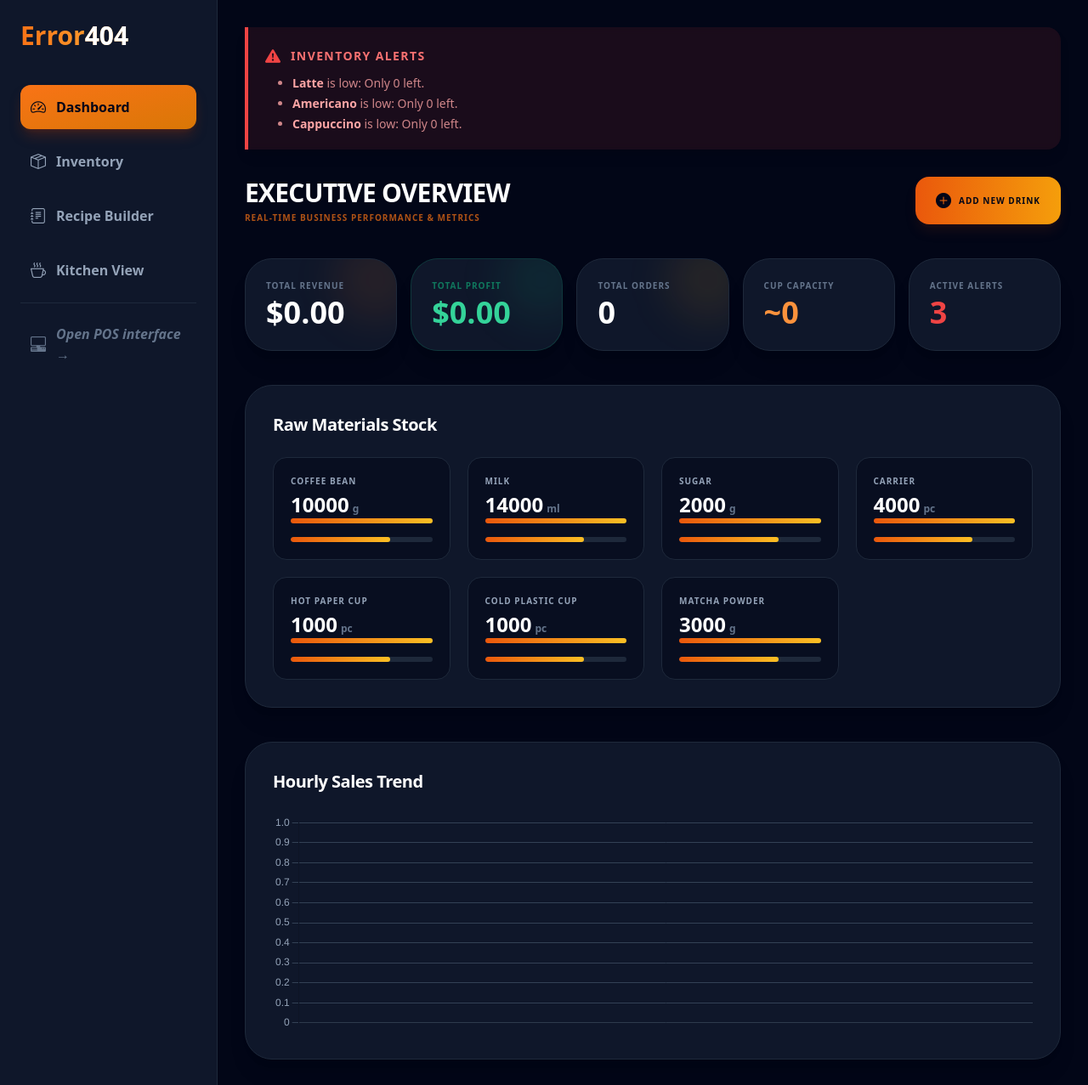
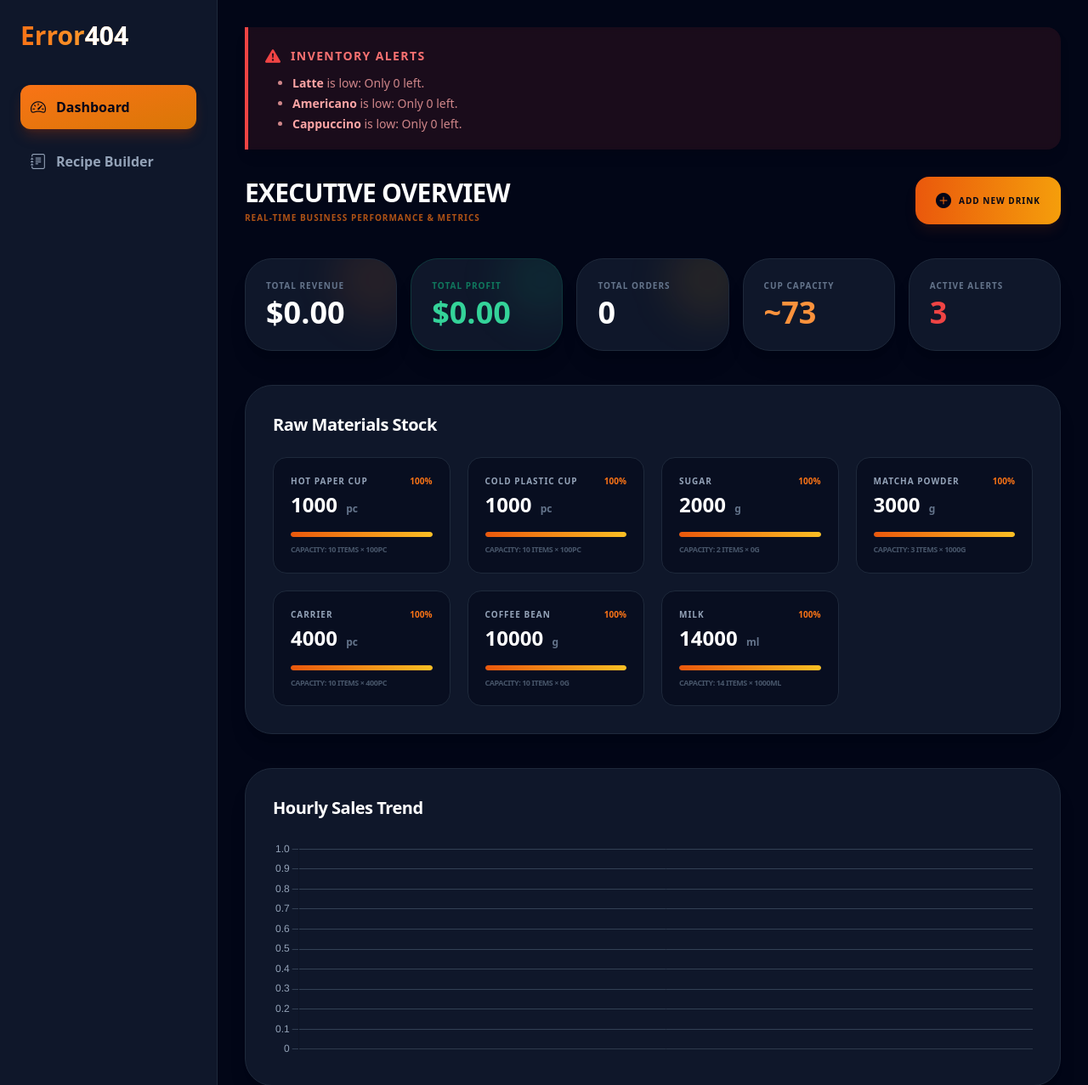
Before and after one commit to khomkhemarak/POS-Error404, a Django app: page /dashboard/ in a window 1280 px wide. Shown: the top 1277 px of the page at 85% size. Run offline with Django 5.2, Linux system fonts and the light colour scheme; data comes from the database, SQL or seed files in the repository; both versions use the stored data as it was after the commit; data that the repository does not hold is empty; some libraries are stand-ins or nearby versions.

Commit message:
update sab sab

```diff
--- a/Error404/sales/models.py
+++ b/Error404/sales/models.py
@@ -117,18 +117,9 @@ class OrderItem(models.Model):
     def __str__(self):
         return f"{self.quantity} x {self.product.name} ({self.drink_type})"
 
+
+
 class Ingredient(models.Model):
-    name = models.CharField(max_length=100)
-    stock_quantity = models.DecimalField(max_digits=10, decimal_places=2, default=0.00)
-    initial_stock_per_item = models.DecimalField(max_digits=10, decimal_places=2, default=0.00)
-    items_count = models.IntegerField(default=1)
-    unit = models.CharField(max_length=10)
-
-    unit_cost = models.DecimalField(max_digits=10, decimal_places=5, default=0.00)
-    last_purchase_price = models.DecimalField(max_digits=10, decimal_places=2, default=0)
-
-    is_packaging = models.BooleanField(default=False)
-
     PACKAGING_CHOICES = (
         ('HOT_CUP', 'Hot Cup'),
         ('COLD_CUP', 'Cold Cup'),
@@ -137,31 +128,50 @@ class Ingredient(models.Model):
         ('CARRIER', 'Plastic Carrier'),
         ('NONE', 'None'),
     )
+
+    name = models.CharField(max_length=100)
+    stock_quantity = models.DecimalField(max_digits=10, decimal_places=2, default=0.00)
+    initial_stock_per_item = models.DecimalField(max_digits=10, decimal_places=2, default=0.00)
+    items_count = models.IntegerField(default=1)
+    max_stock = models.DecimalField(max_digits=10, decimal_places=2, default=1000.00)
+    unit = models.CharField(max_length=10)
+
+    unit_cost = models.DecimalField(max_digits=10, decimal_places=5, default=0.00)
+    last_purchase_price = models.DecimalField(max_digits=10, decimal_places=2, default=0)
+
+    is_packaging = models.BooleanField(default=False)
     packaging_type = models.CharField(max_length=20, choices=PACKAGING_CHOICES, default='NONE')
 
     def __str__(self):
         return f"{self.name} ({self.stock_quantity}{self.unit})"
 
-    def get_stock_percent(self):
-        # Calculate total capacity based on your inputs
-        # Example: 2 bags * 1500g = 3000g total capacity
+    @property
+    def stock_percent(self):
+        """Calculates percentage based on total capacity (items * weight per item)"""
+        # Using Decimal for precise calculation
         total_capacity = self.initial_stock_per_item * self.items_count
 
+        if total_capacity <= 0:
+            total_capacity = self.max_stock
+
         if total_capacity > 0:
-            return min((self.stock_quantity / total_capacity) * 100, 100)
+            percentage = (self.stock_quantity / total_capacity) * 100
+            return float(min(percentage, 100))
         return 0
 
     @property
     def is_low_stock(self):
-        # Alert if stock is below 20%
-        return self.get_stock_percent() < 20
+        """Alert if stock is below 20% of capacity"""
+        return self.stock_percent < 20
 
     def add_new_stock(self, new_items_count, price_paid):
+        added_quantity = new_items_count * self.initial_stock_per_item
         self.items_count += new_items_count
-        self.stock_quantity += (new_items_count * self.initial_stock_per_item)
+        self.stock_quantity += added_quantity
         self.last_purchase_price = price_paid
-        # Recalculate unit cost if price changed
-        self.unit_cost = price_paid / (new_items_count * self.initial_stock_per_item)
+
+        if added_quantity > 0:
+            self.unit_cost = price_paid / added_quantity
         self.save()
 
 class Recipe(models.Model):
--- a/Error404/sales/templates/admin_dashboard.html
+++ b/Error404/sales/templates/admin_dashboard.html
@@ -39,15 +39,15 @@
                 <i class="bi bi-speedometer2 text-lg"></i> Dashboard
             </a>
 
-            <a href="{% url 'inventory_list' %}" class="block p-3 text-slate-400 hover:text-orange-400 hover:bg-slate-800 rounded-xl transition flex items-center gap-3">
+            {% comment %} <a href="{% url 'inventory_list' %}" class="block p-3 text-slate-400 hover:text-orange-400 hover:bg-slate-800 rounded-xl transition flex items-center gap-3">
                 <i class="bi bi-box-seam text-lg"></i> Inventory
-            </a>
+            </a> {% endcomment %}
 
             <a href="{% url 'recipe_builder' %}" class="block p-3 text-slate-400 hover:text-orange-400 hover:bg-slate-800 rounded-xl transition flex items-center gap-3">
                 <i class="bi bi-journal-text text-lg"></i> Recipe Builder
             </a>
 
-            <a href="/kitchen/" class="block p-3 text-slate-400 hover:text-orange-400 hover:bg-slate-800 rounded-xl transition flex items-center gap-3">
+            {% comment %} <a href="/kitchen/" class="block p-3 text-slate-400 hover:text-orange-400 hover:bg-slate-800 rounded-xl transition flex items-center gap-3">
                 <i class="bi bi-cup-hot text-lg"></i> Kitchen View
             </a>
 
@@ -55,7 +55,7 @@
 
             <a href="/pos/" class="block p-3 hover:bg-slate-800 rounded-xl transition text-slate-500 hover:text-orange-300 italic flex items-center gap-3">
                 <i class="bi bi-pc-display-horizontal text-lg"></i> Open POS interface →
-            </a>
+            </a> {% endcomment %}
         </nav>
     </div>
 
@@ -125,16 +125,34 @@
             <h3 class="text-xl font-black mb-6 text-white tracking-tight">Raw Materials Stock</h3>
             <div class="grid grid-cols-1 md:grid-cols-2 lg:grid-cols-4 gap-5">
                 {% for ing in all_ingredients %}
-                <div class="p-5 bg-slate-950/50 rounded-2xl border border-slate-800 hover:border-orange-500/20 transition">
-                    <p class="text-slate-400 text-[10px] font-black tracking-widest uppercase mb-1">{{ ing.name }}</p>
+                <div class="p-5 bg-slate-950/50 rounded-2xl border border-slate-800 hover:border-orange-500/20 transition group">
+                    <div class="flex justify-between items-start mb-1">
+                        <p class="text-slate-400 text-[10px] font-black tracking-widest uppercase">{{ ing.name }}</p>
+                        <span class="text-[10px] font-bold {% if ing.is_low_stock %}text-red-500{% else %}text-orange-500{% endif %}">
+                            {{ ing.stock_percent|floatformat:0 }}%
+                        </span>
+                    </div>
+
                     <div class="flex justify-between items-end">
-                        <p class="text-2xl font-black text-white">{{ ing.stock_quantity|floatformat:0 }}<span class="text-xs font-bold text-slate-500 ml-1">{{ ing.unit }}</span></p>
+                        <p class="text-2xl font-black text-white">
+                            {{ ing.stock_quantity|floatformat:0 }}
+                            <span class="text-xs font-bold text-slate-500 ml-1">{{ ing.unit }}</span>
+                        </p>
                     </div>
-                    <div class="bg-gradient-to-r from-orange-600 to-amber-400 h-1.5 rounded-full"
-                        style="width: {{ ing.stock_quantity|divisibleby:100 }}%;"> </div>
+
                     <div class="w-full bg-slate-800 h-1.5 rounded-full mt-4 overflow-hidden">
-                        <div class="bg-gradient-to-r from-orange-600 to-amber-400 h-1.5 rounded-full" style="width: 70%;"></div>
+                        <div class="h-full transition-all duration-500 rounded-full
+                            {% if ing.is_low_stock %}
+                                bg-red-600 shadow-[0_0_10px_rgba(220,38,38,0.5)]
+                            {% else %}
+                                bg-gradient-to-r from-orange-600 to-amber-400
+                            {% endif %}"
+                            style="width: {{ ing.stock_percent }}%; min-width: 2px;"> </div>
                     </div>
+
+                    <p class="text-[9px] text-slate-600 mt-2 font-bold uppercase tracking-tighter">
+                        Capacity: {{ ing.items_count }} Items × {{ ing.initial_stock_per_item|floatformat:0 }}{{ ing.unit }}
+                    </p>
                 </div>
                 {% empty %}
                 <p class="text-slate-500 italic col-span-4 text-center py-4">No ingredients added yet.</p>
--- a/Error404/sales/views.py
+++ b/Error404/sales/views.py
@@ -23,52 +23,44 @@ def is_admin(user):
     return user.groups.filter(name='Admin').exists() or user.is_superuser
 
 def admin_dashboard(request):
-    # 1. Sales Analytics (Revenue)
+    # 1. Sales Analytics
     total_revenue = Order.objects.filter(is_completed=True).aggregate(Sum('total_amount'))['total_amount__sum'] or 0
     order_count = Order.objects.filter(is_completed=True).count()
 
-    # 2. CALCULATE ACTUAL PROFIT
-    # Fixed: OrderItem uses product.base_price and the related_name 'recipes' in get_production_cost
+    # 2. Profit Calculation
     total_profit = Decimal('0.00')
-    completed_orders = OrderItem.objects.filter(order__is_completed=True).select_related('product')
+    completed_items = OrderItem.objects.filter(order__is_completed=True).select_related('product')
+    for item in completed_items:
+        try:
+            cost_per_unit = item.product.get_production_cost()
+            sale_price = getattr(item, 'price', item.product.base_price)
+            total_profit += (sale_price - cost_per_unit) * item.quantity
+        except: continue
 
-    for item in completed_orders:
-        cost_per_unit = item.product.get_production_cost()
-        # Fixed: Using product.base_price because 'price' field doesn't exist on OrderItem
-        sale_price = item.product.base_price
-
-        item_profit = sale_price - cost_per_unit
-        total_profit += (item_profit * item.quantity)
-
-    # 3. Popular Items
-    popular_items = OrderItem.objects.values('product__name')\
-        .annotate(total_qty=Sum('quantity'))\
-        .order_by('-total_qty')[:5]
-
-    # 4. Hourly Sales (For Chart.js)
-    sales_by_hour = Order.objects.filter(is_completed=True)\
-        .annotate(hour=ExtractHour('created_at'))\
-        .values('hour')\
-        .annotate(total=Sum('total_amount'))\
-        .order_by('hour')
-
+    # 3. Popular Items & Charts
+    popular_items = OrderItem.objects.filter(order__is_completed=True).values('product__name').annotate(total_qty=Sum('quantity')).order_by('-total_qty')[:5]
+    sales_by_hour = Order.objects.filter(is_completed=True).annotate(hour=ExtractHour('created_at')).values('hour').annotate(total=Sum('total_amount')).order_by('hour')
     labels = [f"{item['hour']}:00" for item in sales_by_hour]
     sales_data = [float(item['total']) for item in sales_by_hour]
 
-    # 5. Capacity Logic (Dynamic based on Ingredients)
-    beans = Ingredient.objects.filter(name__icontains="Beans").first()
+    # 4. FIXED CAPACITY LOGIC
+    # We use lower dividers to represent real coffee usage
+    beans = Ingredient.objects.filter(name__icontains="Bean").first()
     milk = Ingredient.objects.filter(name__icontains="Milk").first()
-    total_capacity = 0
+    cups = Ingredient.objects.filter(name__icontains="Cup").aggregate(total=Sum('stock_quantity'))['total'] or 0
+
+    capacity_list = []
     if beans:
-        total_capacity = int(beans.stock_quantity / 20)
-        if milk:
-            total_capacity = min(total_capacity, int(milk.stock_quantity / 250))
+        capacity_list.append(int(beans.stock_quantity / 30)) # 30g per cup
+    if milk:
+        # Changed from 250 to 180 to give a more realistic capacity
+        capacity_list.append(int(milk.stock_quantity / 190))
+    if cups > 0:
+        capacity_list.append(int(cups))
 
-    # 6. Core Data & Inventory Alerts
-    top_customers = Customer.objects.order_by('-points')[:5]
-    products = Product.objects.all()
-    categories = Category.objects.all()
+    total_capacity = min(capacity_list) if capacity_list else 0
 
+    # 5. CONTEXT DATA
     context = {
         'total_revenue': total_revenue,
         'total_profit': total_profit,
@@ -76,11 +68,12 @@ def admin_dashboard(request):
         'popular_items': popular_items,
         'labels': labels,
         'sales_data': sales_data,
-        'all_ingredients': Ingredient.objects.all(),
-        'products': products,
-        'categories': categories,
-        'top_customers': top_customers,
+        'all_ingredients': Ingredient.objects.all().order_by('stock_quantity'),
+        'products': Product.objects.all(),
+        'categories': Category.objects.all(),
+        'top_customers': Customer.objects.order_by('-points')[:5],
         'total_capacity': total_capacity,
+        # ALERTS: Only alert if under 500g or 1000ml (1 Liter)
         'low_stock_products': Product.objects.filter(stock__lt=10),
         'low_stock_ingredients': Ingredient.objects.filter(stock_quantity__lt=500),
     }
```
Also changed, not shown: Error404/sales/templates/inventory.html (+8 -5 lines), Error404/db.sqlite3, Error404/sales/migrations/0011_ingredient_max_stock.py (added).
